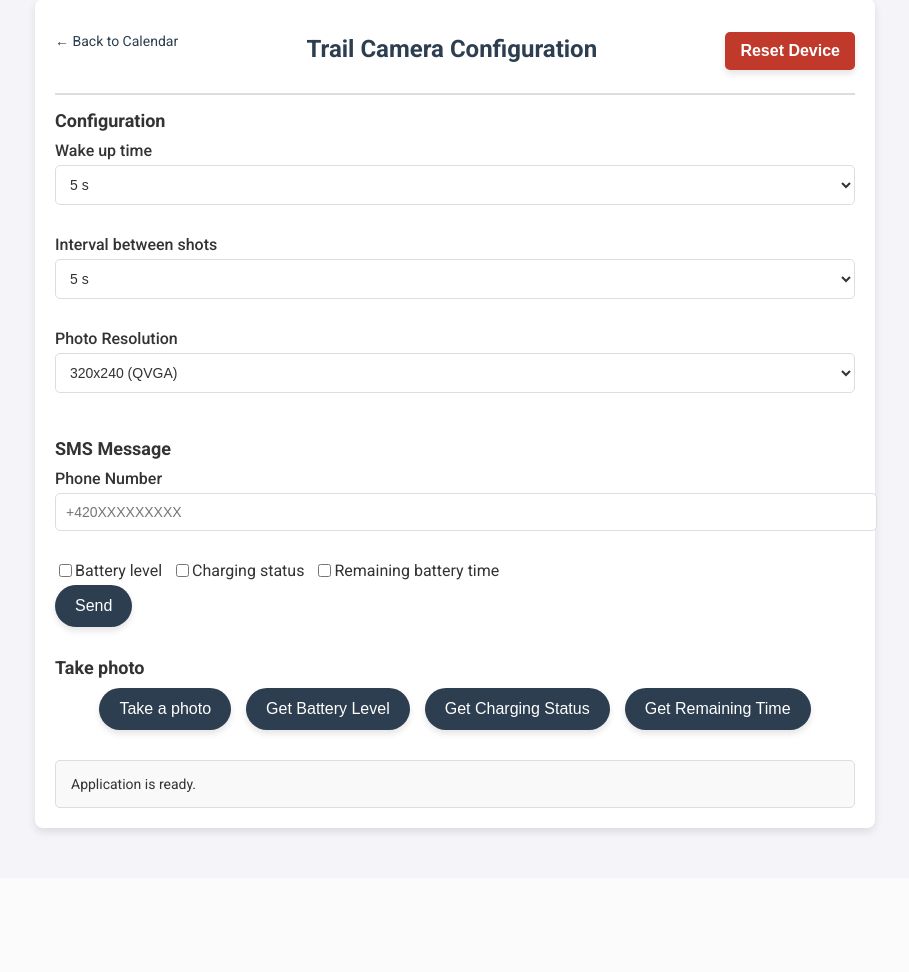
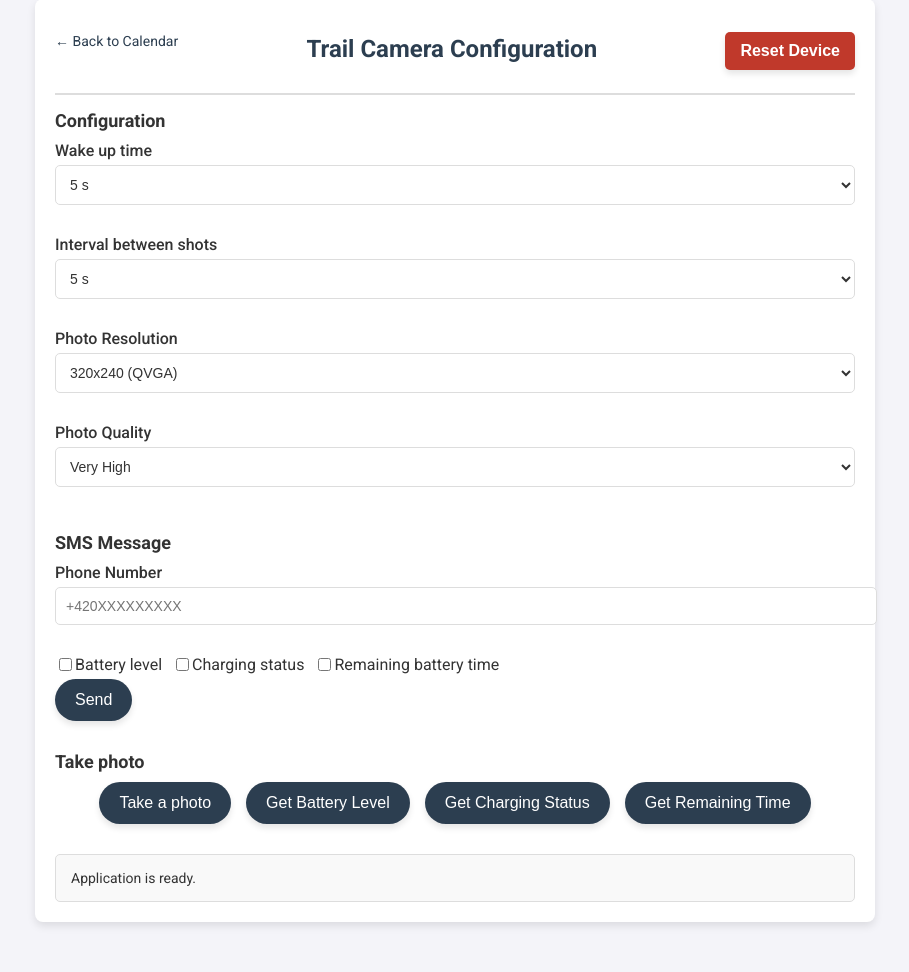
Before and after one commit to xskoum01/PhotoTrack, a Flask app: page /configuration in a window 1280 px wide. Shown: the part 51-1023 px from the top of the page, without its empty margins (185-1094 px from the left). Before the commit the page ends 886 px from the top, so only its background shows below. Run offline with Flask 3, Linux system fonts and the light colour scheme; a user stored in the database is signed in.

Commit message:
Merge remote-tracking branch 'origin/main'

```diff
--- a/templates/configuration.html
+++ b/templates/configuration.html
@@ -209,6 +209,15 @@
                     <option value="1600x1200">1920x1080 (UXGA)</option>
                 </select>
             </div>
+            <div class="group">
+                <label for="quality-select">Photo Quality</label>
+                <select id="quality-select">
+                    <option value="Very High">Very High</option>
+                    <option value="High">High </option>
+                    <option value="Middle">Middle</option>
+                    <option value="Low">Low</option>
+                </select>
+            </div>
         </div>
 
         <!-- Section: SMS Message -->
```
